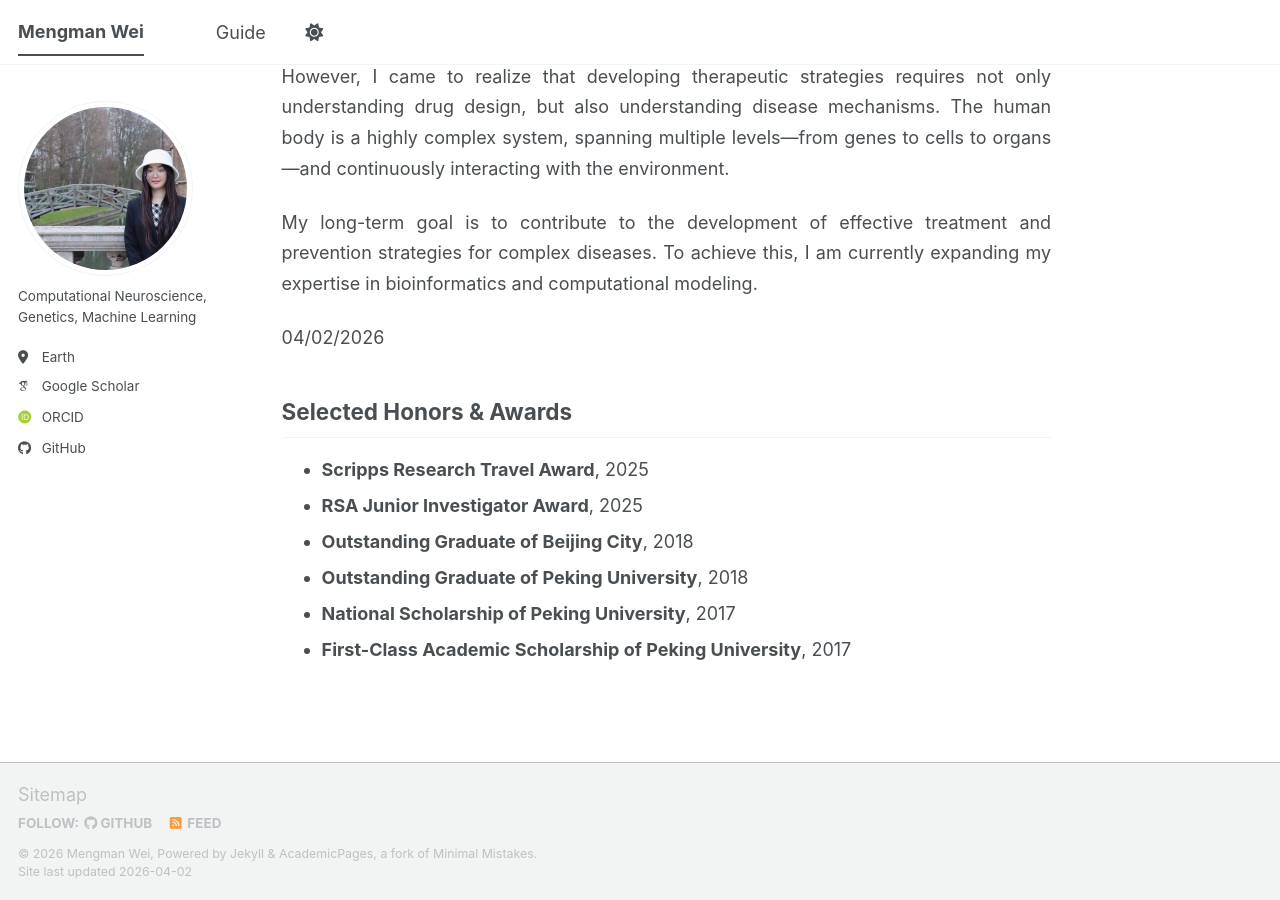
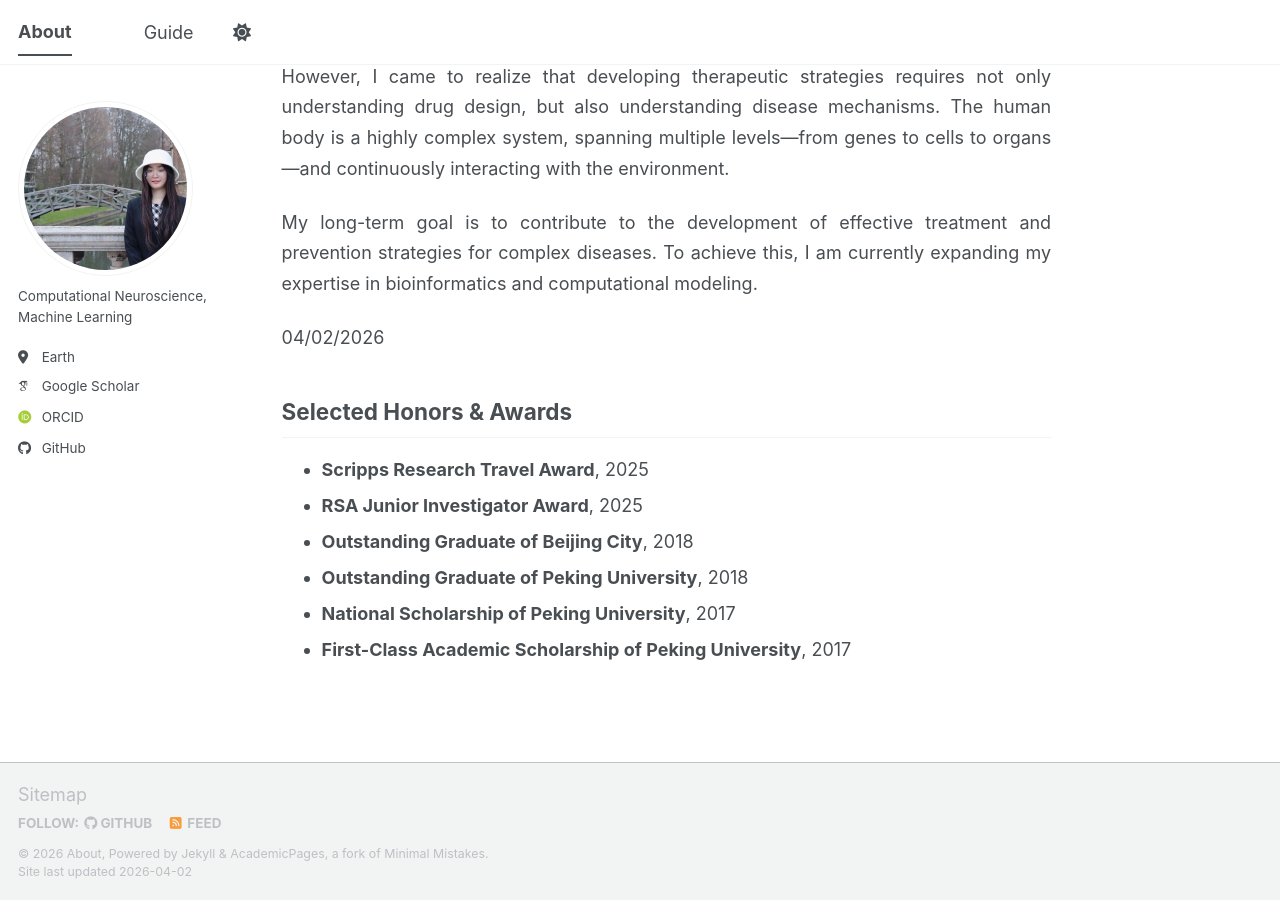
Before and after one commit to mw742/mw742.github.io, a Jekyll site: the page built from _pages/about.md, in a window 1280 px wide and 900 px high, scrolled down 1638 px. Built offline with Jekyll 4.4.1, drawn with Linux system fonts in a browser that asks for light colours; some web fonts are replaced; a script bundle is joined from its source files by our own code; library files that are not in the unit come from our copies.

Commit message:
Update _config.yml

```diff
--- a/_config.yml
+++ b/_config.yml
@@ -9,7 +9,7 @@
 # Basic Site Settings
 locale                   : "en-US"
 site_theme               : "default" # The available themes options are "default", "air", "sunrise", "mint", "dirt" and "contrast"
-title                    : "Mengman Wei"
+title                    : "About"
 title_separator          : "-"
 name                     : #&name ""
 description              : #&description ""   # Update this with a general description of your site, this is the default if not overridden by a page
@@ -26,7 +26,7 @@ author:
   avatar           : "profile.png"
   name             : #"Mengman Wei"
   pronouns         : # example: "she/her"
-  bio              : "Computational Neuroscience, Genetics, Machine Learning"
+  bio              : "Computational Neuroscience, Machine Learning"
   location         : "Earth"
   employer         : #"Harvard University & Stanford University"
   uri              : # URL
```
